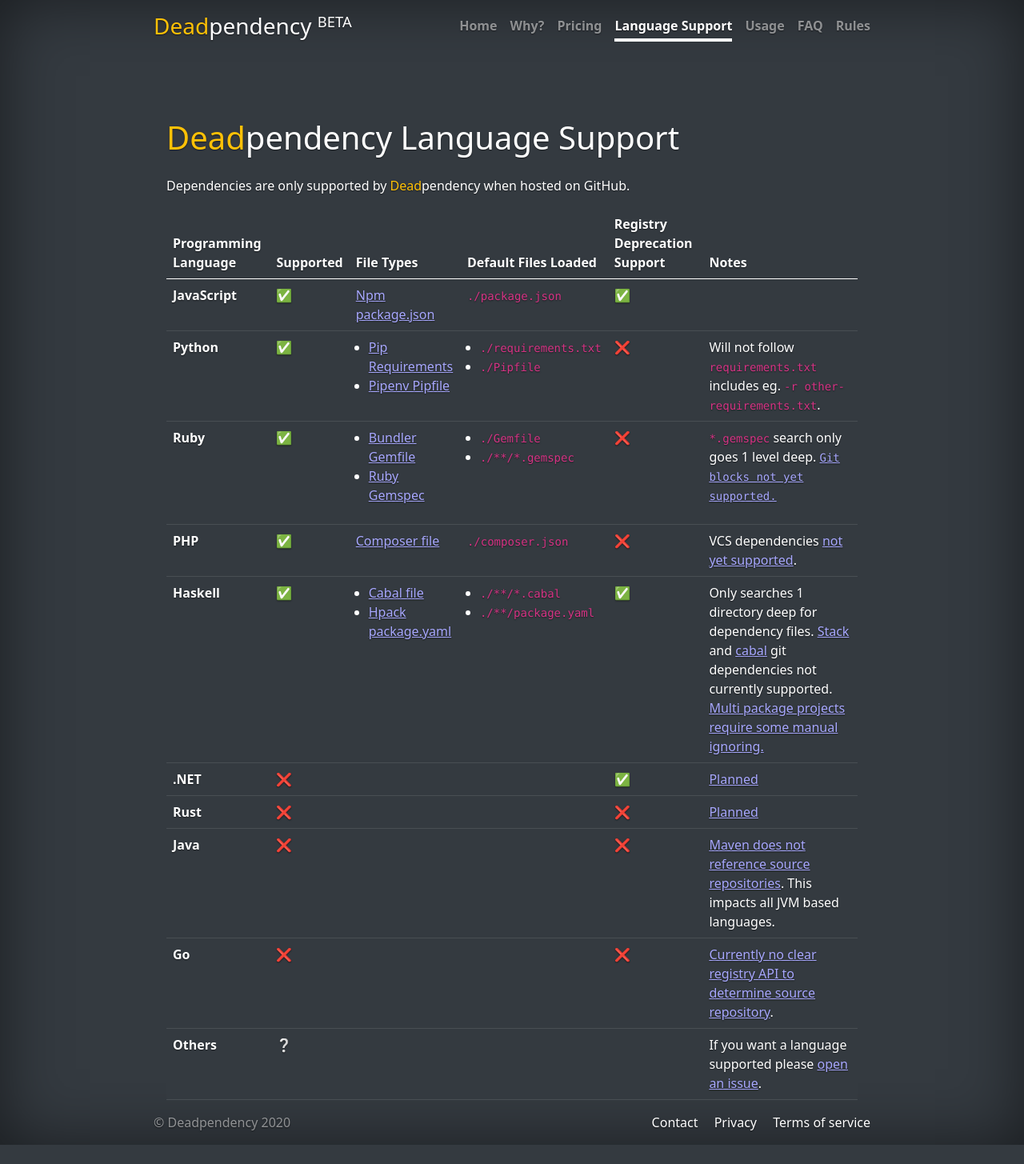
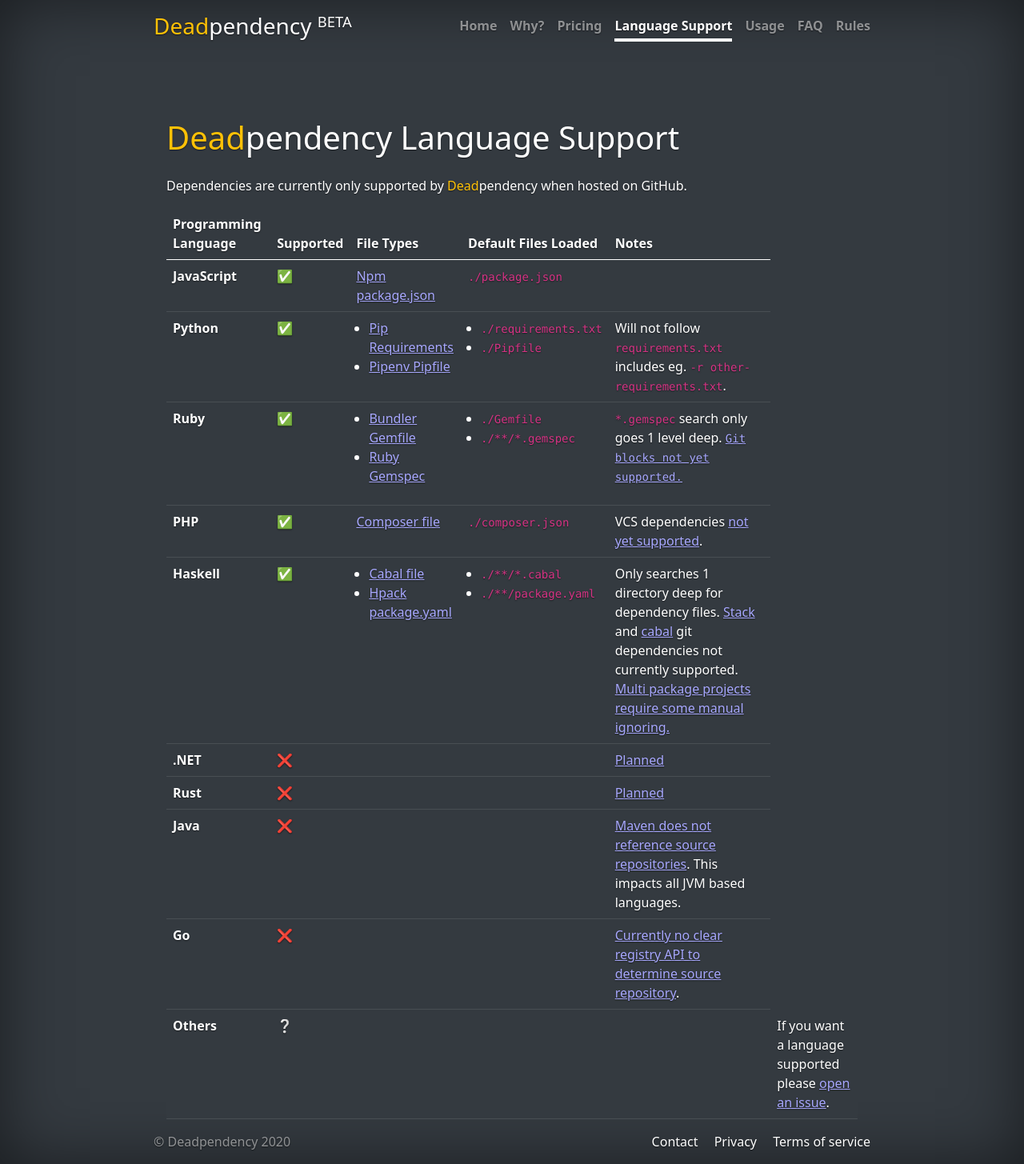
Before and after one commit to deadpendency/deadpendency.github.io, a Jekyll site: the page built from language-support.html, in a window 1280 px wide. Shown: the whole page at 80% size. Built offline with Jekyll 4.4.1, drawn with Linux system fonts in a browser that asks for light colours; nearby versions of some CDN libraries; before the commit the page ends 1431 px from its top, so only the background shows below that.

```diff
--- a/language-support.html
+++ b/language-support.html
@@ -8,7 +8,7 @@ title: Deadpendency language support
 <div class="language-support-page">
 <h1 class="mb-4"><span class="text-warning">Dead</span><span class="text-white">pendency</span> Language Support</h1>
 
-<p>Dependencies are only supported by <span class="text-warning">Dead</span><span class="text-white">pendency</span> when hosted on GitHub.</p>
+<p>Dependencies are currently only supported by <span class="text-warning">Dead</span><span class="text-white">pendency</span> when hosted on GitHub.</p>
 
 <table class="table table-dark">
   <thead>
@@ -17,7 +17,6 @@ title: Deadpendency language support
       <th scope="col">Supported</th>
       <th scope="col">File Types</th>
       <th scope="col">Default Files Loaded</th>
-      <th scope="col">Registry Deprecation Support</th>
       <th scope="col">Notes</th>
     </tr>
   </thead>
@@ -27,7 +26,6 @@ title: Deadpendency language support
       <td>✅</td>
       <td><a href="https://docs.npmjs.com/files/package.json" target="_blank" rel="noopener">Npm package.json</a></td>
       <td><code>./package.json</code></td>
-      <td>✅</td>
       <td></td>
     </tr>
     <tr>
@@ -45,7 +43,6 @@ title: Deadpendency language support
           <li><code>./Pipfile</code></li>
         </ul>
       </td>
-      <td>❌</td>
       <td>Will not follow <code>requirements.txt</code> includes eg. <code>-r other-requirements.txt</code>.</td>
     </tr>
     <tr>
@@ -63,7 +60,6 @@ title: Deadpendency language support
           <li><code>./**/*.gemspec</code></li>
         </ul>
       </td>
-      <td>❌</td>
       <td><code>*.gemspec</code> search only goes 1 level deep. <code> <a href="https://github.com/deadpendency/deadpendency/issues/8" target="_blank" rel="noopener">Git blocks not yet supported.</a></td>
     </tr>
     <tr>
@@ -71,7 +67,6 @@ title: Deadpendency language support
       <td>✅</td>
       <td><a href="https://getcomposer.org/doc/01-basic-usage.md#composer-json-project-setup" target="_blank" rel="noopener">Composer file</a></td>
       <td><code>./composer.json</code></td>
-      <td>❌</td>
       <td>VCS dependencies <a href="https://github.com/deadpendency/deadpendency/issues/9" target="_blank" rel="noopener">not yet supported</a>.</td>
     </tr>
     <tr>
@@ -89,7 +84,6 @@ title: Deadpendency language support
           <li><code>./**/package.yaml</code></li>
         </ul>
       </td>
-      <td>✅</td>
       <td>Only searches 1 directory deep for dependency files. <a href="https://github.com/deadpendency/deadpendency/issues/11" target="_blank" rel="noopener">Stack</a> and <a href="https://github.com/deadpendency/deadpendency/issues/10" target="_blank" rel="noopener">cabal</a> git dependencies not currently supported. <a href="https://github.com/deadpendency/deadpendency/issues/12" target="_blank" rel="noopener">Multi package projects require some manual ignoring.</a></td>
     </tr>
     <tr>
@@ -97,7 +91,6 @@ title: Deadpendency language support
       <td>❌</td>
       <td></td>
       <td></td>
-      <td>✅</td>
       <td><a href="https://github.com/deadpendency/deadpendency/issues/1" target="_blank" rel="noopener">Planned</a></td>
     </tr>
     <tr>
@@ -105,7 +98,6 @@ title: Deadpendency language support
       <td>❌</td>
       <td></td>
       <td></td>
-      <td>❌</td>
       <td><a href="https://github.com/deadpendency/deadpendency/issues/2" target="_blank" rel="noopener">Planned</a></td>
     </tr>
     <tr>
@@ -113,7 +105,6 @@ title: Deadpendency language support
       <td>❌</td>
       <td></td>
       <td></td>
-      <td>❌</td>
       <td><a href="https://github.com/deadpendency/deadpendency/issues/4" target="_blank" rel="noopener">Maven does not reference source repositories</a>. This impacts all JVM based languages.</td>
     </tr>
     <tr>
@@ -121,7 +112,6 @@ title: Deadpendency language support
       <td>❌</td>
       <td></td>
       <td></td>
-      <td>❌</td>
       <td><a href="https://github.com/deadpendency/deadpendency/issues/3" target="_blank" rel="noopener">Currently no clear registry API to determine source repository</a>.</td>
     </tr>
     <tr>
```
Also changed, not shown: rules.html (+4 -4 lines).
